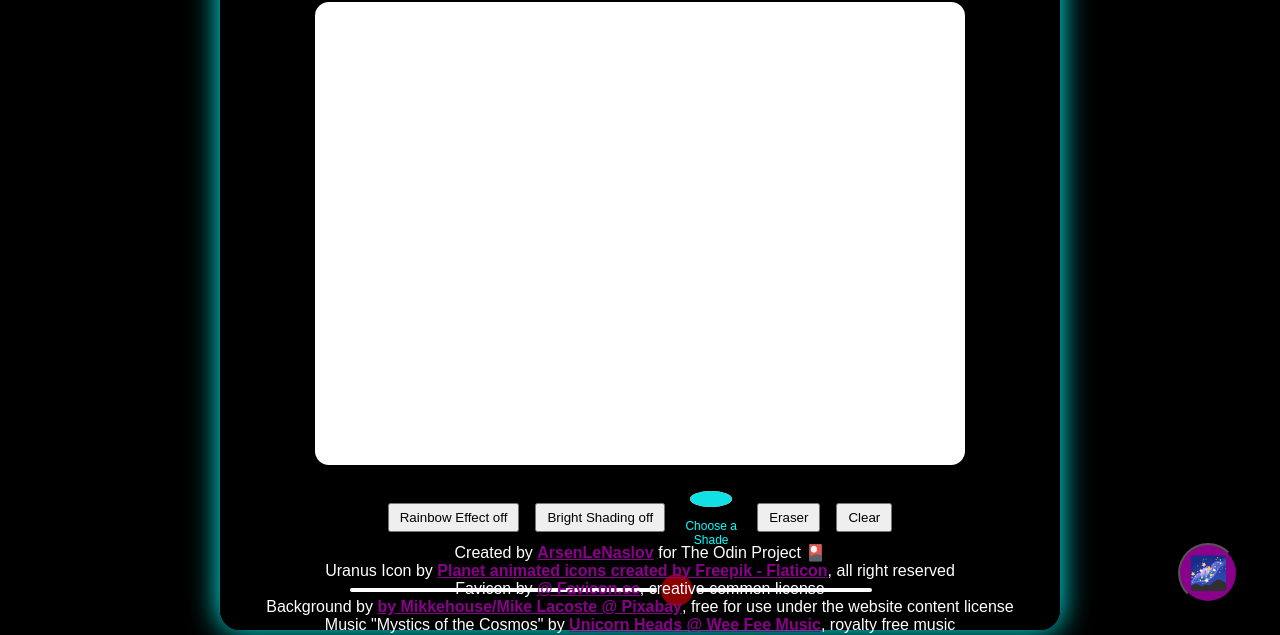
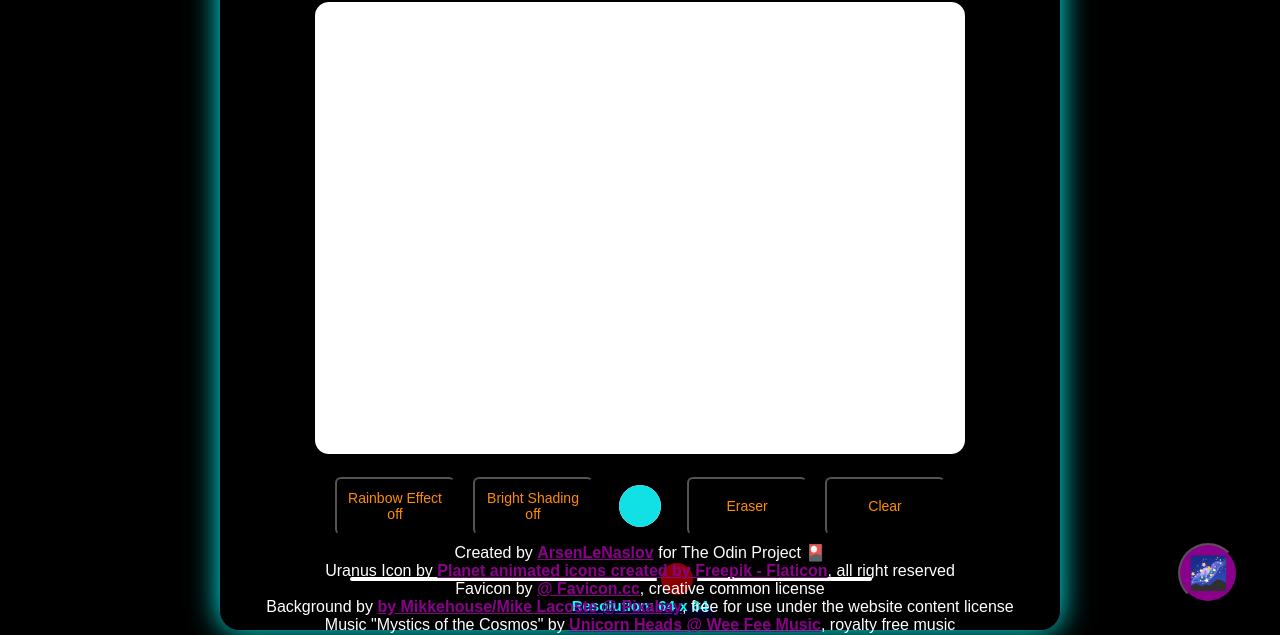
Before and after one commit to ArsenLeNaslov/odin-etch-a-sketch, a plain HTML site: page index.html in a window 1280 px wide. Shown: the part 165-800 px from the top of the page. Drawn offline with Linux system fonts and the light colour scheme; a script that the page names is missing; a web font is replaced by a local one.

Commit message:
Update to div id="shadeControl"

```diff
--- a/index.html
+++ b/index.html
@@ -13,29 +13,28 @@
 <body>
 
     <div class="box">
-        <img id="planet" src="img/uranus.png"/>
+        <img id="planet" src="img/uranus.gif"/>
         <div class="grid" id="grid"></div>
         <div class="controls">
-            <div class="control-key">
+            <div class="controlKey">
                 <button id="rainbowEffect">Rainbow Effect off</button>
             </div>
 
-            <div class="control-key">
+            <div class="controlKey">
                 <button id="brightShading">Bright Shading off</button>
             </div>
 
             <div id="shadeControl">
                 <input type="color" id="pickShade" value="#11E0E4">
-                <label for="pickShade" class="textControl">Choose a Shade</p>
             </div>
 
-            <div class="control-key"><button id="eraser">Eraser</button></div>
-            <div class="control-key"><button id="clear">Clear</button></div>
+            <div class="controlKey"><button id="eraser">Eraser</button></div>
+            <div class="controlKey"><button id="clear">Clear</button></div>
         </div>
 
         <div id="controlRes">
             <input type="range" id="inputRes" min="1" max="100" value="64">
-            <p class="textControl">Resolution: <span id="xValRes">64</span> X <span id="yValRes">64</span></p>
+            <p class="sizeControl">Resolution: <span id="xValRes">64</span> x <span id="yValRes">64</span></p>
         </div>
 
         <button id="toggle-music" aria-label="Toggle Music" title="Toggle Background Music">🌌</button>
```
